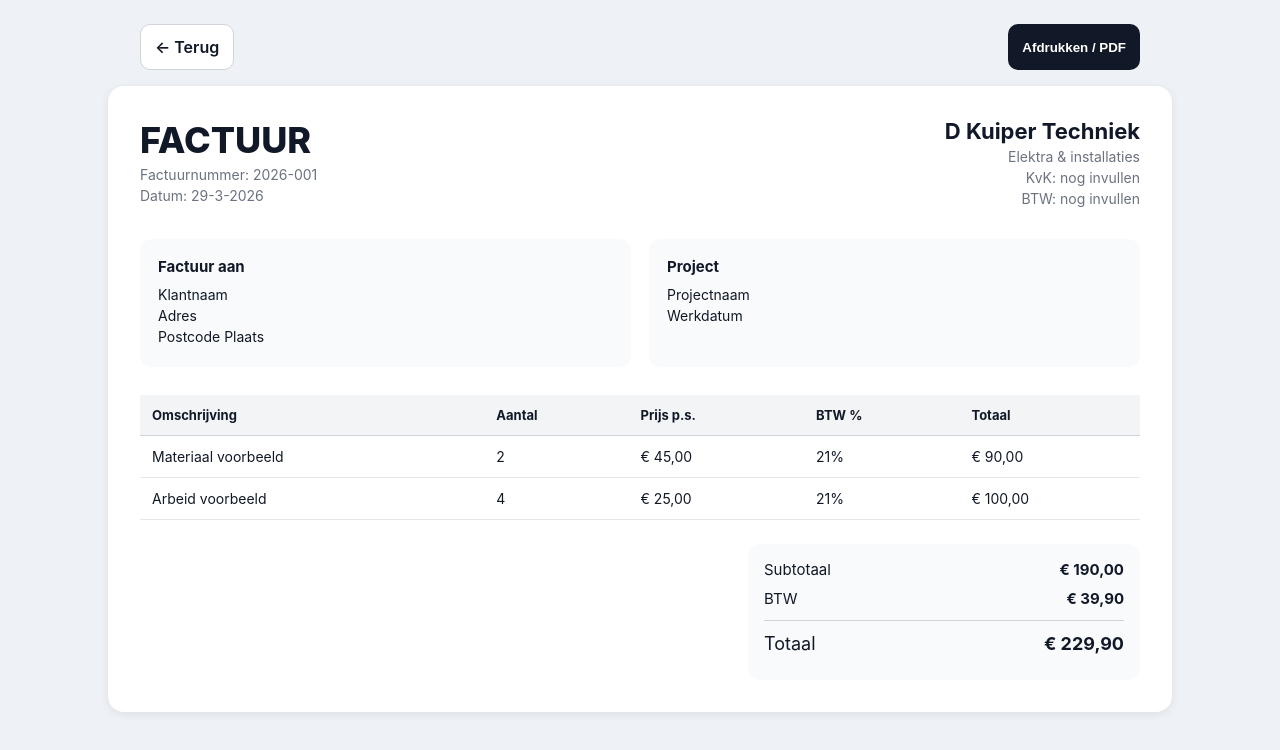
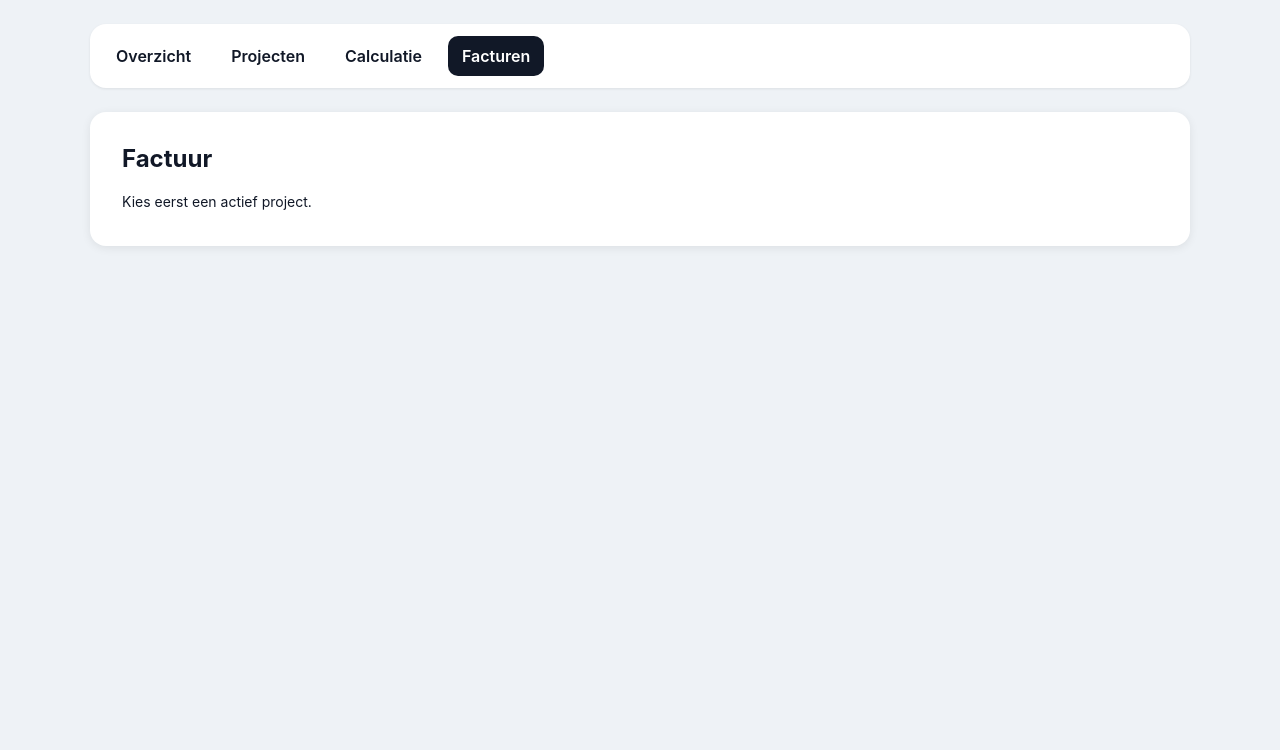
Before and after one commit to daankuiper06-hue/Project-app, a Next.js app: page /factuur in a window 1280 px wide. Shown: the top 750 px of the page. Built offline with nearby package versions, Linux system fonts and the light colour scheme.

Commit message:
Refactor FactuurPage to FacturenPage with state management

```diff
--- a/app/factuur/page.js
+++ b/app/factuur/page.js
@@ -1,4 +1,8 @@
 "use client";
+
+import { useEffect, useMemo, useState } from "react";
+
+const STORAGE_KEY = "dkuiper_app_data_v1";
 
 function euro(bedrag) {
   return new Intl.NumberFormat("nl-NL", {
@@ -7,31 +11,79 @@ function euro(bedrag) {
   }).format(Number(bedrag || 0));
 }
 
-export default function FactuurPage() {
-  const regels = [
-    { omschrijving: "Materiaal voorbeeld", aantal: 2, prijs: 45, btw: 21 },
-    { omschrijving: "Arbeid voorbeeld", aantal: 4, prijs: 25, btw: 21 },
-  ];
+function getLegeData() {
+  return {
+    activeProjectId: null,
+    margePercentage: 20,
+    projecten: [],
+  };
+}
 
-  const subtotaal = regels.reduce((sum, r) => sum + r.aantal * r.prijs, 0);
-  const btw = subtotaal * 0.21;
-  const totaal = subtotaal + btw;
+export default function FacturenPage() {
+  const [data, setData] = useState(getLegeData());
+
+  useEffect(() => {
+    const opgeslagen = localStorage.getItem(STORAGE_KEY);
+    if (opgeslagen) {
+      setData(JSON.parse(opgeslagen));
+    }
+  }, []);
+
+  const actiefProject =
+    data.projecten.find((p) => p.id === data.activeProjectId) || null;
+
+  const totaal = useMemo(() => {
+    if (!actiefProject) return { materialen: 0, arbeid: 0, totaal: 0 };
+
+    const margeFactor = 1 + Number(data.margePercentage || 0) / 100;
+
+    const materialen = (actiefProject.materialen || []).reduce((sum, item) => {
+      const verkoopPerStuk = Number(item.inkoopprijs || 0) * margeFactor;
+      return sum + verkoopPerStuk * Number(item.aantal || 0);
+    }, 0);
+
+    const arbeid = (actiefProject.arbeid || []).reduce((sum, item) => {
+      return sum + Number(item.uren || 0) * Number(item.tarief || 0);
+    }, 0);
+
+    return {
+      materialen,
+      arbeid,
+      totaal: materialen + arbeid,
+    };
+  }, [actiefProject, data.margePercentage]);
 
   return (
     <main style={styles.page}>
+      <div style={styles.container}>
+        <nav style={styles.navBar}>
+          <a href="/" style={styles.navLink}>Overzicht</a>
+          <a href="/projecten" style={styles.navLink}>Projecten</a>
+          <a href="/calculatie" style={styles.navLink}>Calculatie</a>
+          <a href="/facturen" style={styles.navLinkActive}>Facturen</a>
+        </nav>
+
+        {!actiefProject ? (
+          <section style={styles.paper}>
+            <h1 style={styles.title}>Factuur</h1>
+            <p style={styles.text}>Kies eerst een actief project.</p>
+          </section>
+        ) : (
+          <>
             <div style={styles.toolbar}>
-        <a href="/" style={styles.backButton}>← Terug</a>
               <button onClick={() => window.print()} style={styles.printButton}>
                 Afdrukken / PDF
               </button>
             </div>
 
-      <div style={styles.paper}>
+            <section style={styles.paper}>
               <header style={styles.header}>
                 <div>
                   <h1 style={styles.invoiceTitle}>FACTUUR</h1>
-            <p style={styles.muted}>Factuurnummer: 2026-001</p>
-            <p style={styles.muted}>Datum: {new Date().toLocaleDateString("nl-NL")}</p>
+                  <p style={styles.muted}>Project: {actiefProject.naam}</p>
+                  <p style={styles.muted}>
+                    Datum: {new Date().toLocaleDateString("nl-NL")}
+                  </p>
                 </div>
 
                 <div style={styles.companyBlock}>
@@ -44,56 +96,104 @@ export default function FactuurPage() {
 
               <section style={styles.infoGrid}>
                 <div style={styles.infoBox}>
-            <h3 style={styles.infoTitle}>Factuur aan</h3>
-            <p style={styles.text}>Klantnaam</p>
-            <p style={styles.text}>Adres</p>
-            <p style={styles.text}>Postcode Plaats</p>
+                  <h3 style={styles.infoTitle}>Klant</h3>
+                  <p style={styles.text}>{actiefProject.klant}</p>
+                  <p style={styles.text}>Startdatum: {actiefProject.startdatum}</p>
+                  <p style={styles.text}>Status: {actiefProject.status}</p>
                 </div>
 
                 <div style={styles.infoBox}>
-            <h3 style={styles.infoTitle}>Project</h3>
-            <p style={styles.text}>Projectnaam</p>
-            <p style={styles.text}>Werkdatum</p>
+                  <h3 style={styles.infoTitle}>Factuurgegevens</h3>
+                  <p style={styles.text}>Betalingstermijn: 14 dagen</p>
+                  <p style={styles.text}>Marge materialen: {data.margePercentage}%</p>
                 </div>
               </section>
 
+              <h3 style={styles.blockTitle}>Materialen</h3>
               <table style={styles.table}>
                 <thead>
                   <tr>
                     <th style={styles.th}>Omschrijving</th>
                     <th style={styles.th}>Aantal</th>
-              <th style={styles.th}>Prijs p.s.</th>
-              <th style={styles.th}>BTW %</th>
-              <th style={styles.th}>Totaal</th>
+                    <th style={styles.th}>Verkoopprijs p.s.</th>
+                    <th style={styles.th}>Subtotaal</th>
                   </tr>
                 </thead>
                 <tbody>
-            {regels.map((regel, index) => (
+                  {(actiefProject.materialen || []).length === 0 ? (
+                    <tr>
+                      <td style={styles.td} colSpan="4">Geen materialen toegevoegd</td>
+                    </tr>
+                  ) : (
+                    actiefProject.materialen.map((item, index) => {
+                      const verkoopPerStuk =
+                        Number(item.inkoopprijs || 0) *
+                        (1 + Number(data.margePercentage || 0) / 100);
+
+                      return (
                         <tr key={index}>
-                <td style={styles.td}>{regel.omschrijving}</td>
-                <td style={styles.td}>{regel.aantal}</td>
-                <td style={styles.td}>{euro(regel.prijs)}</td>
-                <td style={styles.td}>{regel.btw}%</td>
-                <td style={styles.td}>{euro(regel.aantal * regel.prijs)}</td>
+                          <td style={styles.td}>{item.product}</td>
+                          <td style={styles.td}>{item.aantal}</td>
+                          <td style={styles.td}>{euro(verkoopPerStuk)}</td>
+                          <td style={styles.td}>
+                            {euro(verkoopPerStuk * Number(item.aantal || 0))}
+                          </td>
                         </tr>
-            ))}
+                      );
+                    })
+                  )}
+                </tbody>
+              </table>
+
+              <h3 style={styles.blockTitle}>Arbeid</h3>
+              <table style={styles.table}>
+                <thead>
+                  <tr>
+                    <th style={styles.th}>Medewerker</th>
+                    <th style={styles.th}>Datum</th>
+                    <th style={styles.th}>Uren</th>
+                    <th style={styles.th}>Tarief</th>
+                    <th style={styles.th}>Subtotaal</th>
+                  </tr>
+                </thead>
+                <tbody>
+                  {(actiefProject.arbeid || []).length === 0 ? (
+                    <tr>
+                      <td style={styles.td} colSpan="5">Geen arbeid toegevoegd</td>
+                    </tr>
+                  ) : (
+                    actiefProject.arbeid.map((item, index) => (
+                      <tr key={index}>
+                        <td style={styles.td}>{item.medewerker}</td>
+                        <td style={styles.td}>{item.datum}</td>
+                        <td style={styles.td}>{item.uren}</td>
+                        <td style={styles.td}>{euro(item.tarief)}</td>
+                        <td style={styles.td}>
+                          {euro(Number(item.uren || 0) * Number(item.tarief || 0))}
+                        </td>
+                      </tr>
+                    ))
+                  )}
                 </tbody>
               </table>
 
               <div style={styles.totalBox}>
                 <div style={styles.totalRow}>
-            <span>Subtotaal</span>
-            <strong>{euro(subtotaal)}</strong>
+                  <span>Materialen</span>
+                  <strong>{euro(totaal.materialen)}</strong>
                 </div>
                 <div style={styles.totalRow}>
-            <span>BTW</span>
-            <strong>{euro(btw)}</strong>
+                  <span>Arbeid</span>
+                  <strong>{euro(totaal.arbeid)}</strong>
                 </div>
                 <div style={{ ...styles.totalRow, ...styles.totalFinal }}>
-            <span>Totaal</span>
-            <strong>{euro(totaal)}</strong>
+                  <span>Totaal factuur</span>
+                  <strong>{euro(totaal.totaal)}</strong>
                 </div>
               </div>
+            </section>
+          </>
+        )}
       </div>
     </main>
   );
@@ -102,26 +202,42 @@ export default function FactuurPage() {
 const styles = {
   page: {
     minHeight: "100vh",
+    padding: "24px 16px",
     background: "#eef2f6",
-    padding: "24px 16px",
+  },
+  container: {
+    maxWidth: "1100px",
+    margin: "0 auto",
+  },
+  navBar: {
+    display: "flex",
+    gap: "12px",
+    flexWrap: "wrap",
+    background: "#fff",
+    padding: "12px",
+    borderRadius: "16px",
+    boxShadow: "0 1px 3px rgba(0,0,0,0.08)",
+    marginBottom: "24px",
+  },
+  navLink: {
+    textDecoration: "none",
     color: "#111827",
+    padding: "10px 14px",
+    borderRadius: "10px",
+    fontWeight: 600,
+  },
+  navLinkActive: {
+    textDecoration: "none",
+    color: "#fff",
+    background: "#111827",
+    padding: "10px 14px",
+    borderRadius: "10px",
+    fontWeight: 600,
   },
   toolbar: {
-    maxWidth: "1000px",
-    margin: "0 auto 16px auto",
     display: "flex",
-    justifyContent: "space-between",
-    gap: "12px",
-    flexWrap: "wrap",
-  },
-  backButton: {
-    background: "#fff",
-    border: "1px solid #d1d5db",
-    color: "#111827",
-    textDecoration: "none",
-    padding: "12px 14px",
-    borderRadius: "10px",
-    fontWeight: 600,
+    justifyContent: "flex-end",
+    marginBottom: "16px",
   },
   printButton: {
     background: "#111827",
@@ -132,12 +248,13 @@ const styles = {
     fontWeight: 600,
   },
   paper: {
-    maxWidth: "1000px",
-    margin: "0 auto",
     background: "#fff",
     borderRadius: "16px",
     padding: "32px",
     boxShadow: "0 2px 10px rgba(0,0,0,0.08)",
+  },
+  title: {
+    marginTop: 0,
   },
   header: {
     display: "flex",
@@ -181,6 +298,11 @@ const styles = {
     fontSize: "15px",
     fontWeight: 700,
   },
+  blockTitle: {
+    marginTop: "24px",
+    marginBottom: "12px",
+    fontSize: "18px",
+  },
   text: {
     margin: "4px 0",
     fontSize: "14px",
```
Lines whose indentation alone changed are shown as unchanged.
